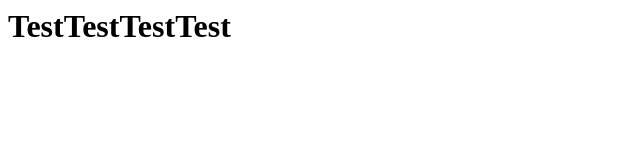
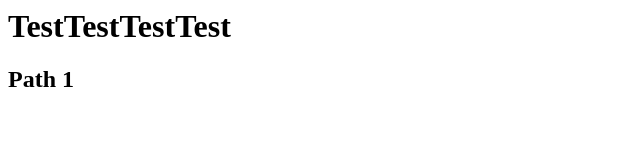
Before and after one commit to delaverdev/trpo, a plain HTML site: page index.html in a window 1280 px wide. Shown: the full height of the page, 0-640 px from the left. Drawn offline with Linux system fonts and the light colour scheme.

Commit message:
New branch

```diff
--- a/index.html
+++ b/index.html
@@ -5,5 +5,6 @@
     </head>
     <body>
         <h1>TestTestTestTest</h1>
+        <h2>Path 1</h2>
     </body>
 </html>
```
Also changed, not shown: index.js (added).
